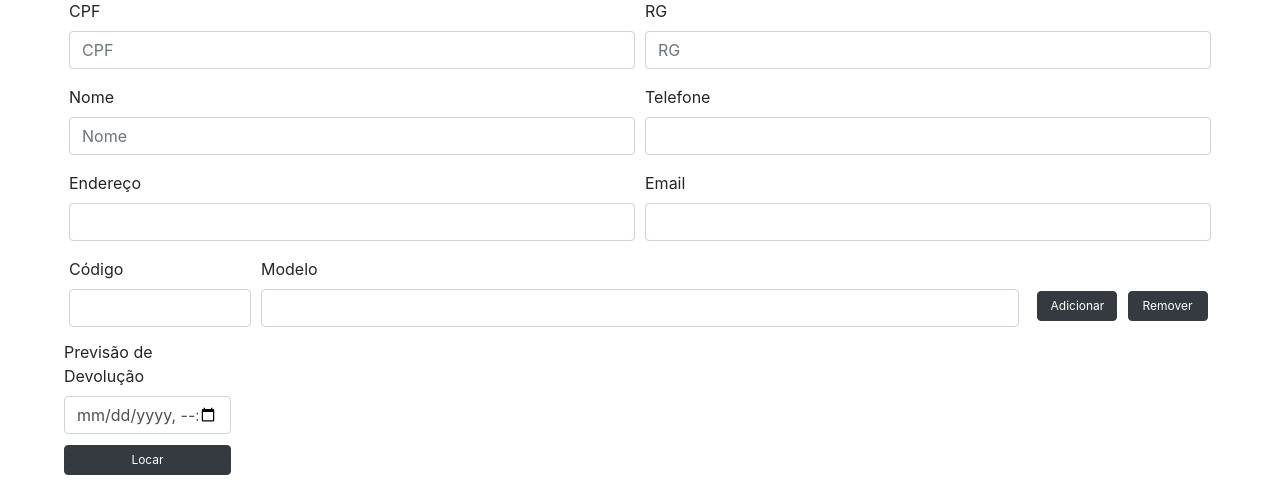
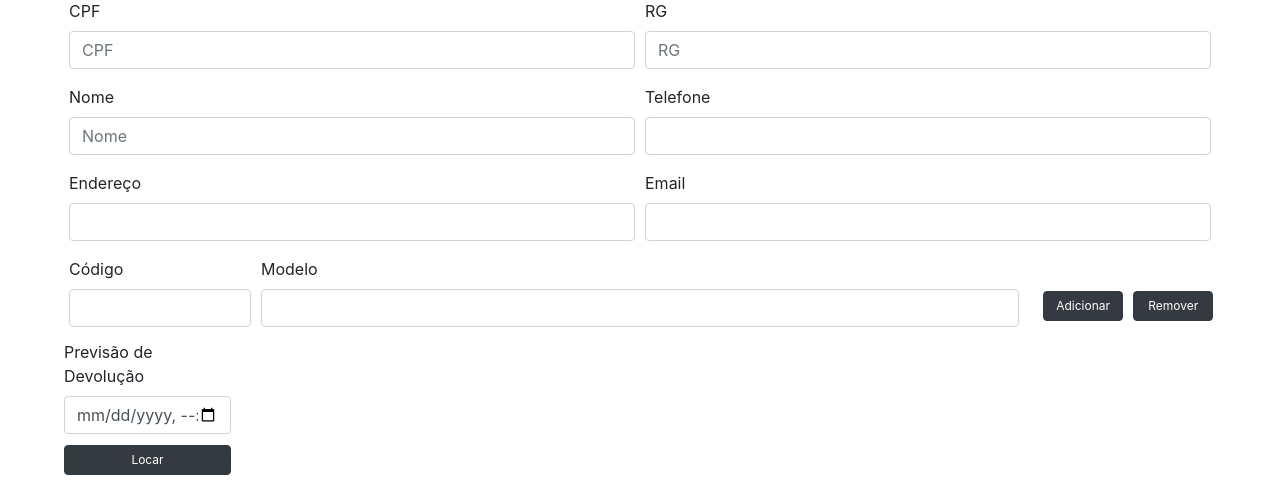
Before and after one commit to caikecolantonio/JLControl, a Django app: page / in a window 1280 px wide. Shown: the part 135-616 px from the top of the page. Run offline with Django 3.2, Linux system fonts and the light colour scheme; a user stored in the database is signed in; some libraries are stand-ins or nearby versions.

Commit message:
melhoria botão adicionar

```diff
--- a/static/css/locar.css
+++ b/static/css/locar.css
@@ -22,3 +22,19 @@
     }
 
 }
+
+@media only screen and (max-width: 1768px) {
+    .addrev{
+    width: 80px;
+    }
+}
+@media only screen and (max-width: 572px) {
+    .addrev{
+    width: 120px;
+    }
+}
+@media only screen and (min-width: 1768px) {
+    .addrev{
+    width: 120px;
+    }
+}
--- a/templates/locar.html
+++ b/templates/locar.html
@@ -189,18 +189,18 @@ atoastAlertaGenerico("Busca por Nome","Mais de um cliente encontrado, busque por
             <input type="text" class="form-control AutoCompleteTrajePesquisaCodigo" id="FormCodigoTraje"
                 name="CodigoTraje">
         </div>
-        <div class="col-8">
+        <div class="col-sm-8">
             <label for="FormModeloBusca">Modelo</label>
             <input type="text" class="form-control AutoCompleteTrajePesquisaModelo" id="FormModeloBusca"
                 name="ModeloTraje">
         </div>
 
-        <div class="col" style="padding-top: 31px; align-items: center; padding-right: 0px; text-align: center;">
+        <div class="col" style="padding-top: 31px; align-items: center; padding-right: 0px; text-align: right;">
             <input style="display: none">
-            <button type="button" class="btn btn-dark PassaMouseTrocaCor" style="width: 80px; margin: 1.5%;"
+            <button type="button" class="btn btn-dark PassaMouseTrocaCor addrev" style="margin: 1.5%;"
                 onclick="AdicionaTraje()"> Adicionar </button>
             <input style="display: none">
-            <button type="button" class="btn btn-dark PassaMouseTrocaCor" style="width: 80px; margin: 1.5%;" onclick="RemoverTraje()">
+            <button type="button" class="btn btn-dark PassaMouseTrocaCor addrev" style="margin: 1.5%;" onclick="RemoverTraje()">
                 Remover</button>
         </div>
     </div>
```
Also changed, not shown: db.sqlite3.
